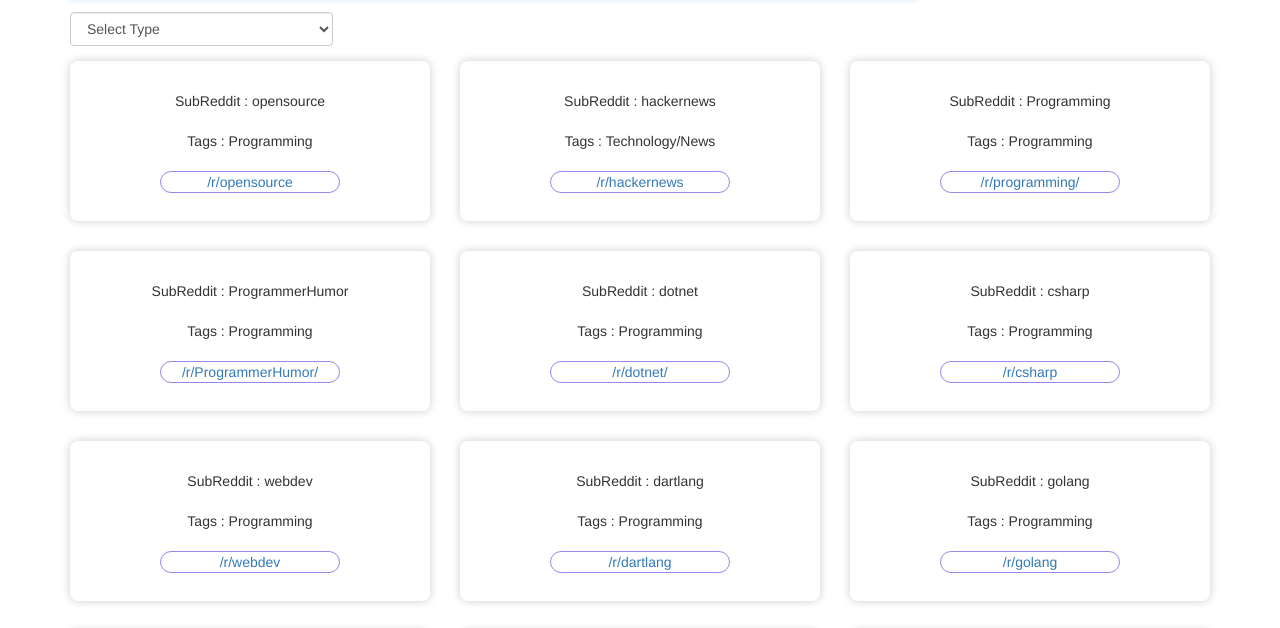
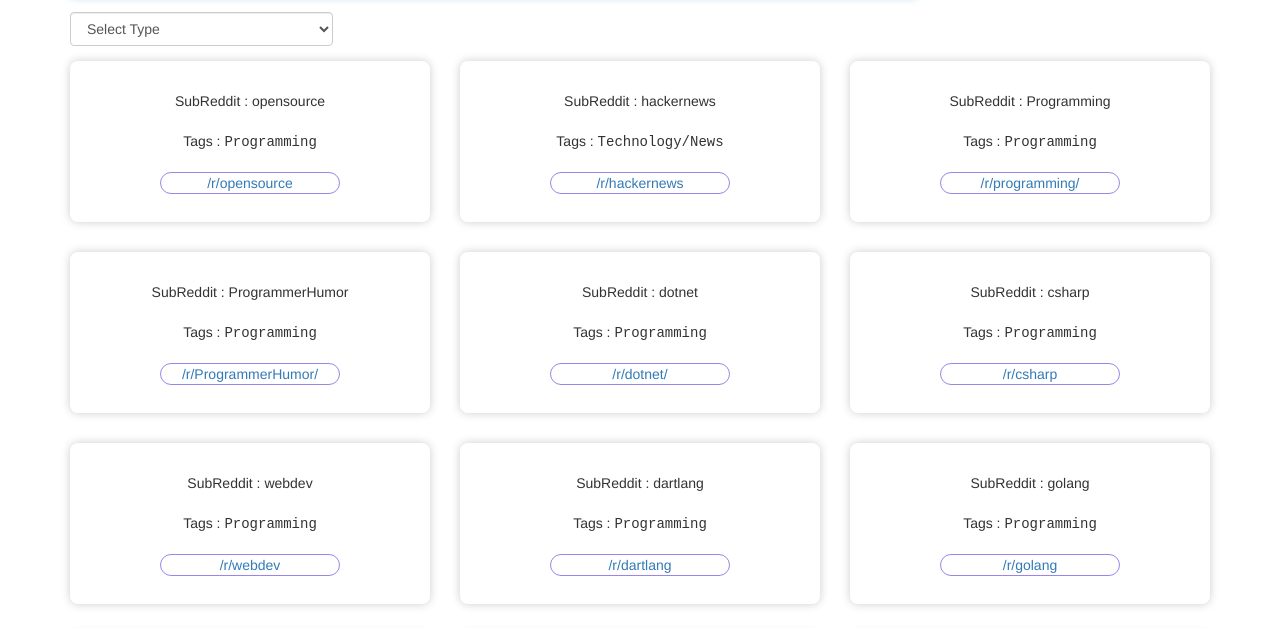
Before and after one commit to bestreddit/bestreddit.github.io, a plain HTML site: page index.html in a window 1280 px wide. Shown: the part 153-781 px from the top of the page. Drawn offline with nearby package versions, Linux system fonts and the light colour scheme.

Commit message:
changing the font family of `tags` element

```diff
--- a/css/style.css
+++ b/css/style.css
@@ -27,3 +27,7 @@ border:1px solid #775fe4c0;
 .hdr-link{
 	margin:0 12px;
 }
+.tag-type{
+	font-family: 'Courier New', Courier, monospace;
+	font-weight: 500;
+}
```
